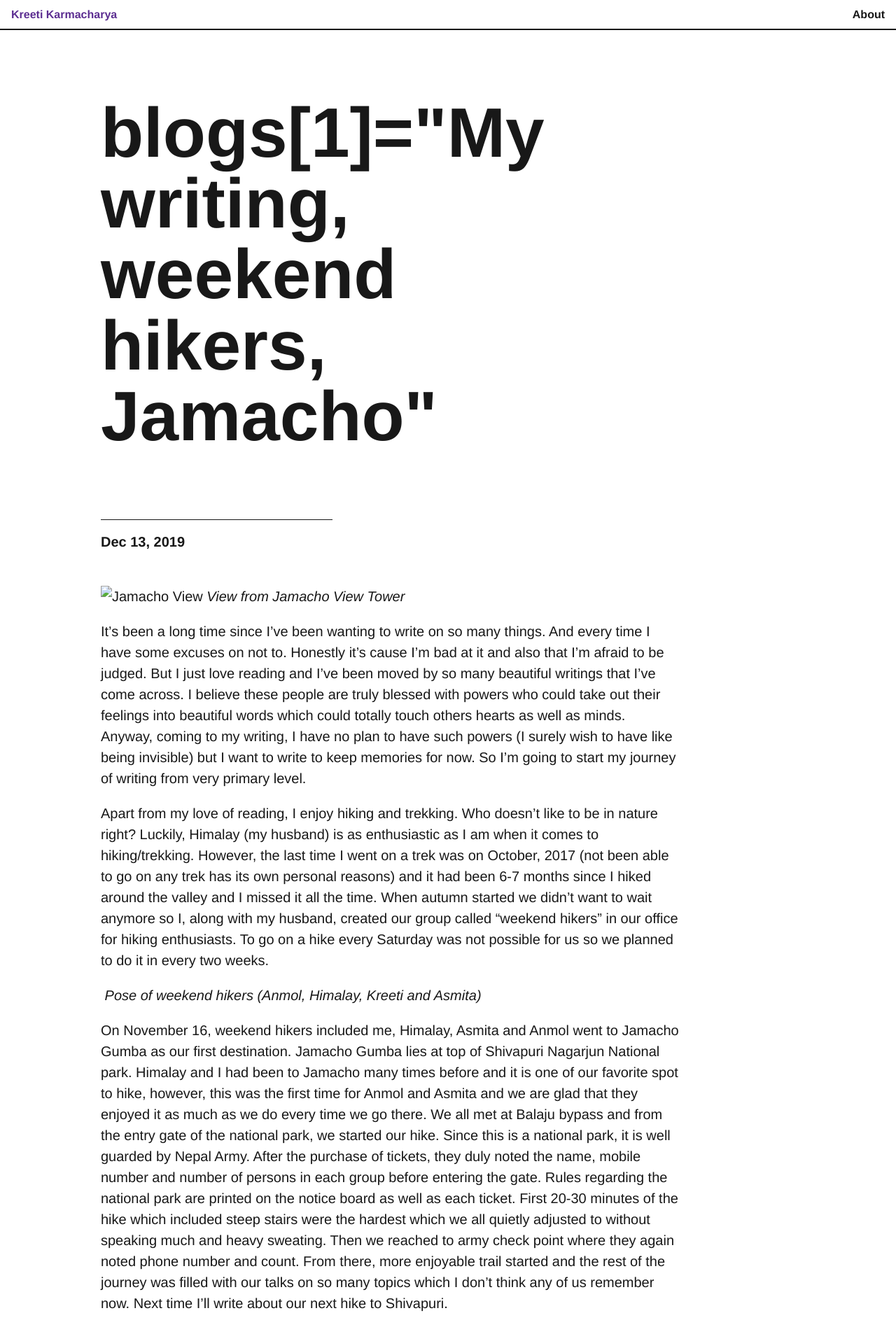
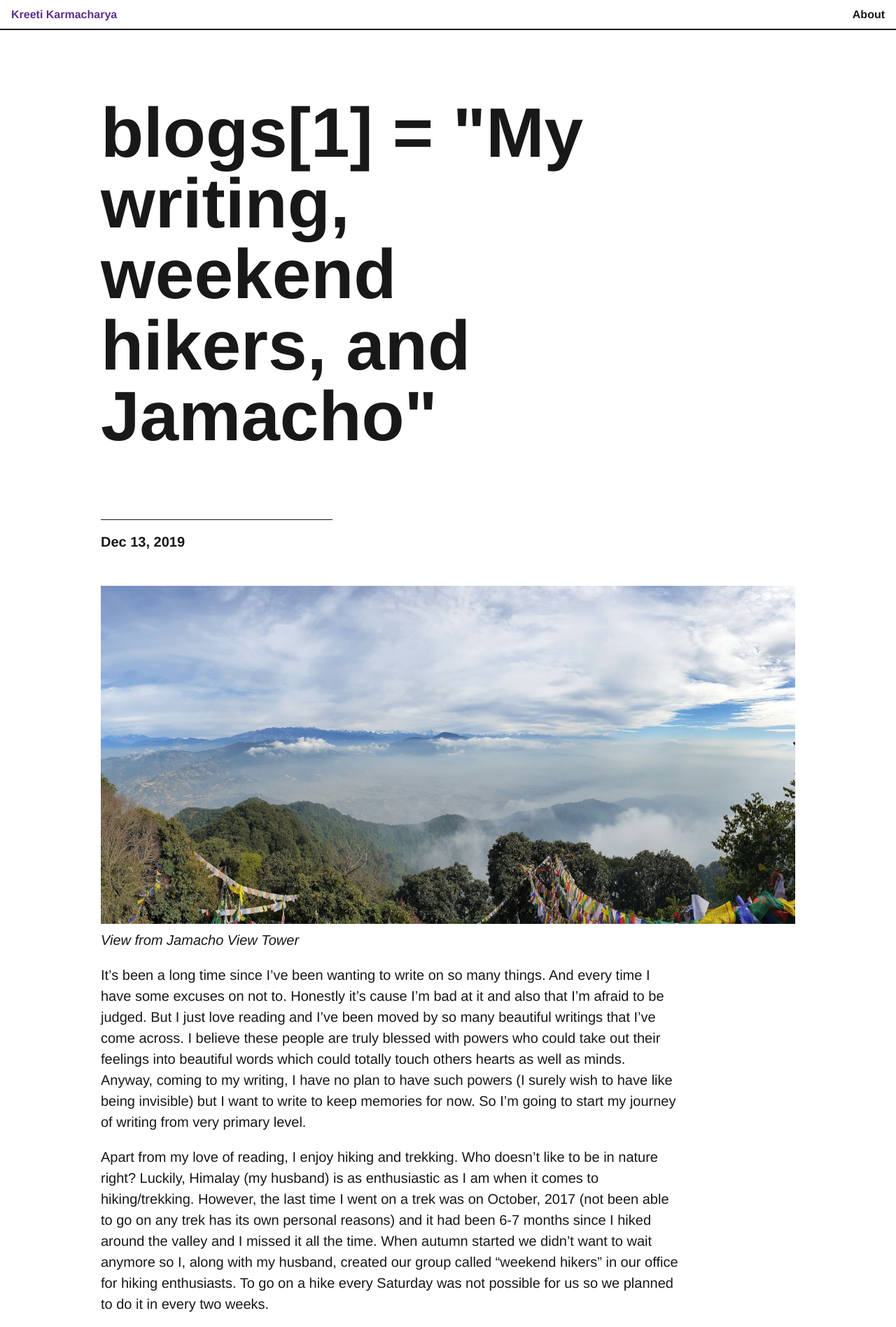
Before and after one commit to kreetikk/kreetikk.github.io, a Jekyll site: the page built from _posts/2019-12-13-my-writing-weekend-hikers-jamacho.md, in a window 1280 px wide. Shown: the top 1896 px of the page at 70% size. Built offline with Jekyll 4.4.1, drawn with Linux system fonts in a browser that asks for light colours.

Commit message:
Fix font size and blog title

```diff
--- a/_layouts/post.html
+++ b/_layouts/post.html
@@ -2,7 +2,7 @@
 layout: default
 ---
 <article class="container px-2 mx-auto mb4" itemscope itemtype="http://schema.org/BlogPosting">
-  <h1 class="h0 col-9 sm-width-full py-4 mt-3 inline-block" itemprop="name headline">{{ page.title }}</h1>
+  <h1 class="h0 col-9 sm-width-full py-4 mt-3 inline-block s-50" itemprop="name headline">{{ page.title }}</h1>
   <div class="col-4 sm-width-full mt-1 border-top-thin ">
     <p class="mb-3 py-2 bold h4"><time datetime="{{ page.date | date_to_xmlschema }}" itemprop="datePublished">{{ page.date | date: "%b %-d, %Y" }}</time></p>
   </div>
--- a/_posts/2019-12-13-my-writing-weekend-hikers-jamacho.md
+++ b/_posts/2019-12-13-my-writing-weekend-hikers-jamacho.md
@@ -1,11 +1,11 @@
 ---
 layout: category-post
-title: blogs[1]="My writing, weekend hikers, Jamacho"
+title: blogs[1] = "My writing, weekend hikers, and Jamacho"
 date: '2019-12-13 11:11:11 -1111'
 categories: blog
 published: true
 ---
-![Jamacho View](../assets/images/jamacho-cover.jpeg)
+![Jamacho View](/assets/images/jamacho-cover.jpeg)
 *View from Jamacho View Tower*
 
 It's been a long time since I've been wanting to write on so many things. And every time I have some excuses on not to. Honestly it's cause I'm bad at it and also that I'm afraid to be judged. But I just love reading and I've been moved by so many beautiful writings that I've come across. I believe these people are truly blessed with powers who could take out their feelings into beautiful words which could totally touch others hearts as well as minds. Anyway, coming to my writing, I have no  plan to have such powers (I surely wish to have like being invisible) but I want to write to keep memories for now. So I'm going to start my journey of writing from very primary level.
@@ -14,7 +14,7 @@ It's been a long time since I've been wanting to write on so many things. And ev
 
 Apart from my love of reading, I enjoy hiking and trekking. Who doesn't like to be in nature right? Luckily, [Himalay](https://himalay.com.np/) (my husband) is as enthusiastic as I am when it comes to hiking/trekking. However, the last time I went on a trek was on October, 2017 (not been able to go on any trek has its own personal reasons) and  it had been 6-7 months since I hiked around the valley and I missed it all the time. When autumn started we didn't want to wait anymore so I, along with my husband, created our group called "weekend hikers" in our office for hiking enthusiasts. To go on a hike every Saturday was not possible for us so we planned to do it in every two weeks.
 
-![](../assets/images/anmol-himalay-kreeti-asmita.jpeg)
+![](/assets/images/anmol-himalay-kreeti-asmita.jpeg)
 *Pose of weekend hikers (Anmol, Himalay, Kreeti and Asmita)*
 
 On November 16, weekend hikers included me, [Himalay](https://himalay.com.np/), Asmita and [Anmol](http://anmolchalise.com.np/) went to Jamacho Gumba as our first destination. Jamacho Gumba lies at top of Shivapuri Nagarjun National park. [Himalay](https://himalay.com.np/) and I had been to Jamacho many times before and it is one of our favorite spot to hike, however, this was the first time for [Anmol](http://anmolchalise.com.np/) and Asmita and we are glad that they enjoyed it as much as we do every time we go there. We all met at Balaju bypass and from the entry gate of the national park, we started our hike. Since this is a national park, it is well guarded by Nepal Army. After the purchase of tickets, they duly noted the name, mobile number and number of persons in each group before entering the gate. Rules regarding the national park are printed on the notice board as well as each ticket. First 20-30 minutes of the hike which included steep stairs were the hardest which we all quietly adjusted to without speaking much and heavy sweating. Then we reached to army check point where they again noted phone number and count. From there, more enjoyable trail started and the rest of the journey was filled with our talks on so many topics which I don't think any of us remember now. Next time I'll write about our next hike to Shivapuri.
--- a/_sass/_base.scss
+++ b/_sass/_base.scss
@@ -60,3 +60,7 @@ a {
 a:hover {
   text-decoration: underline;
 }
+
+h1.s-50 {
+  font-size: 50px;
+}
```
